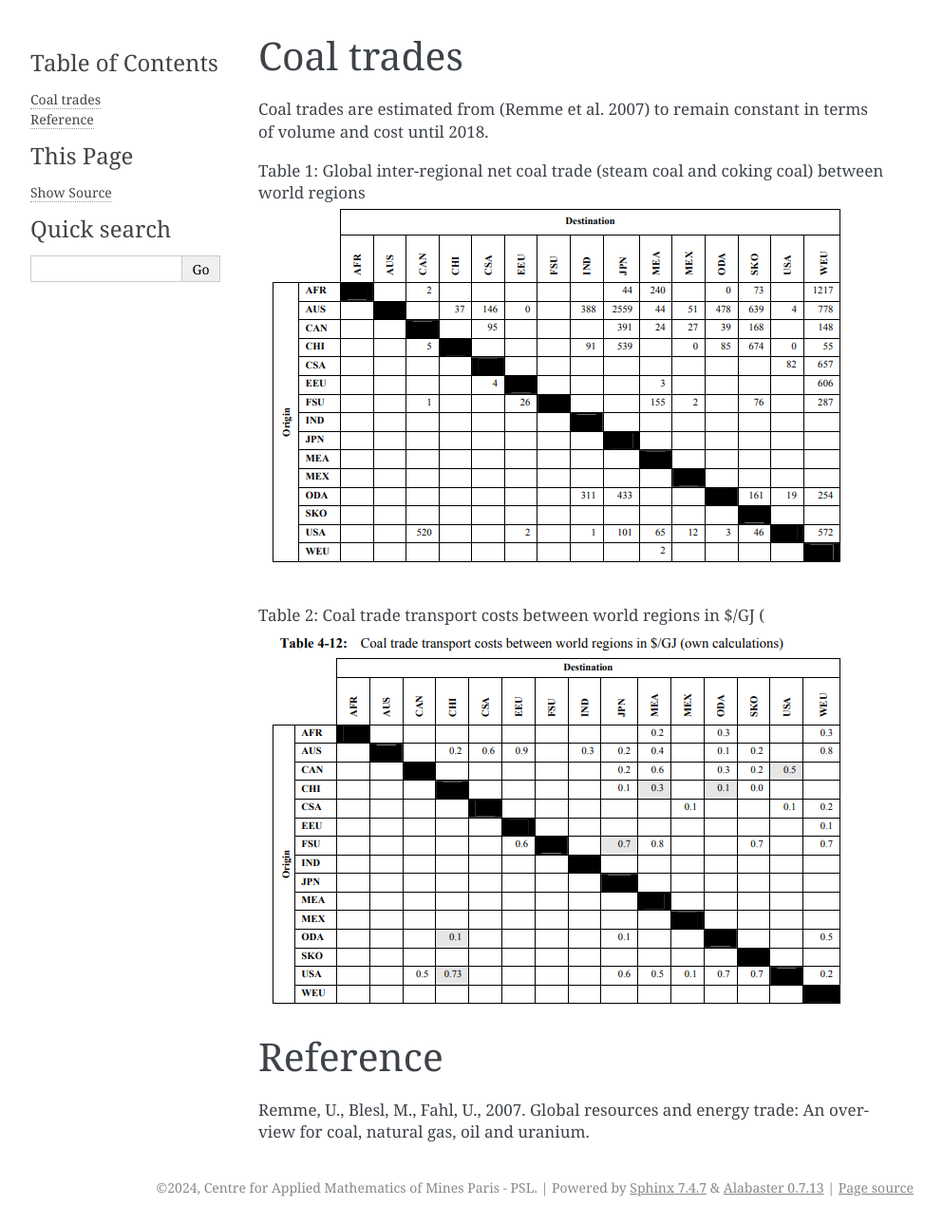
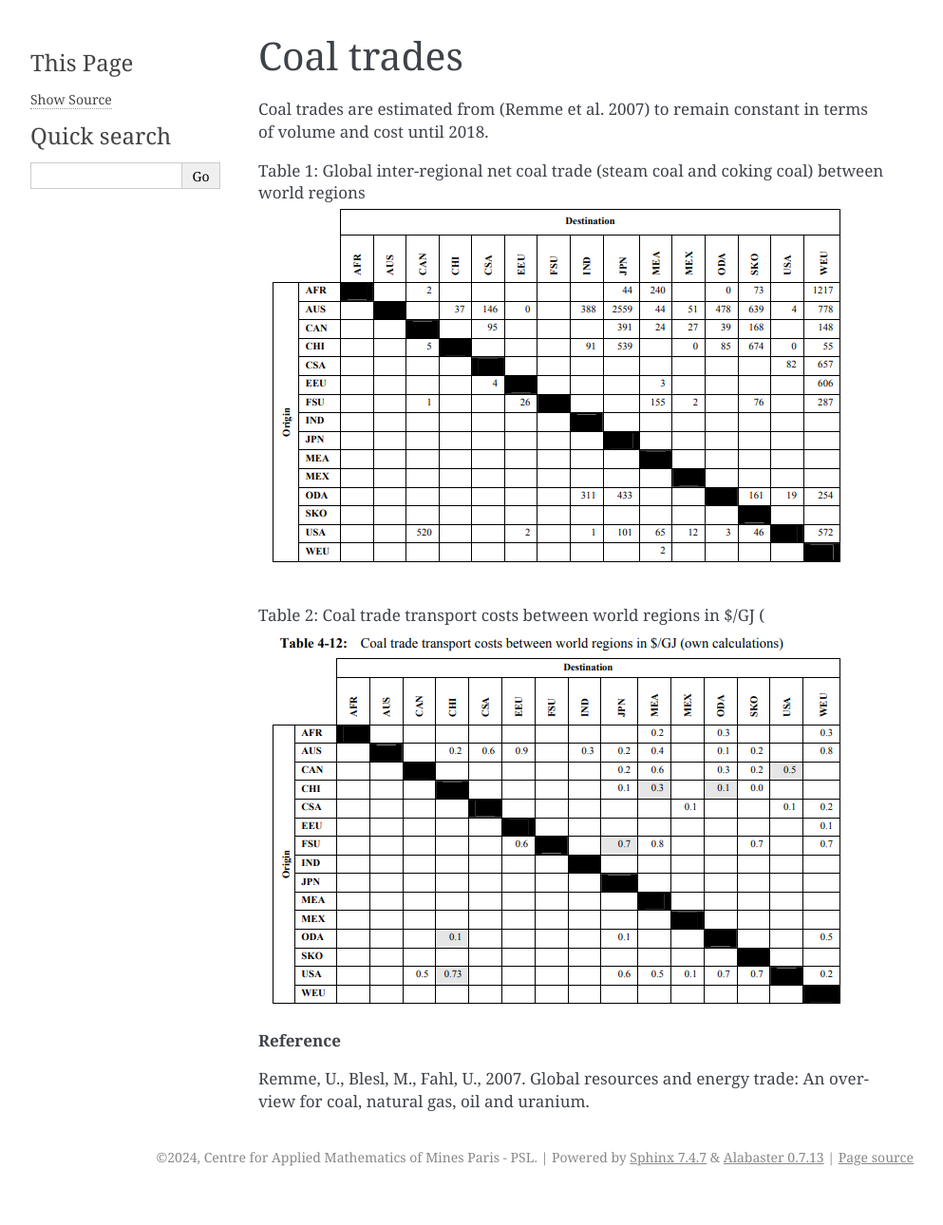
Before and after one commit to LucasDesport/tiam-fr, a Sphinx documentation site: the page built from docs/trades/coal.md, in a window 1280 px wide. Shown: the whole page at 95% size, without its empty margins (148-1141 px from the left). Built offline with Sphinx 7.4.7, drawn with Linux system fonts in a browser that asks for light colours; after the commit the page ends 1258 px from its top, so only the background shows below that.

Commit message:
Update coal.md
the reference section is no longer referred as such in the table of contents

```diff
--- a/docs/trades/coal.md
+++ b/docs/trades/coal.md
@@ -8,6 +8,6 @@
 Table 2: Coal trade transport costs between world regions in $/GJ (
 ![](coal_trades_act_cost.png)
 
-# Reference
+**Reference**
 
 Remme, U., Blesl, M., Fahl, U., 2007. Global resources and energy trade: An overview for coal, natural gas, oil and uranium.
```
